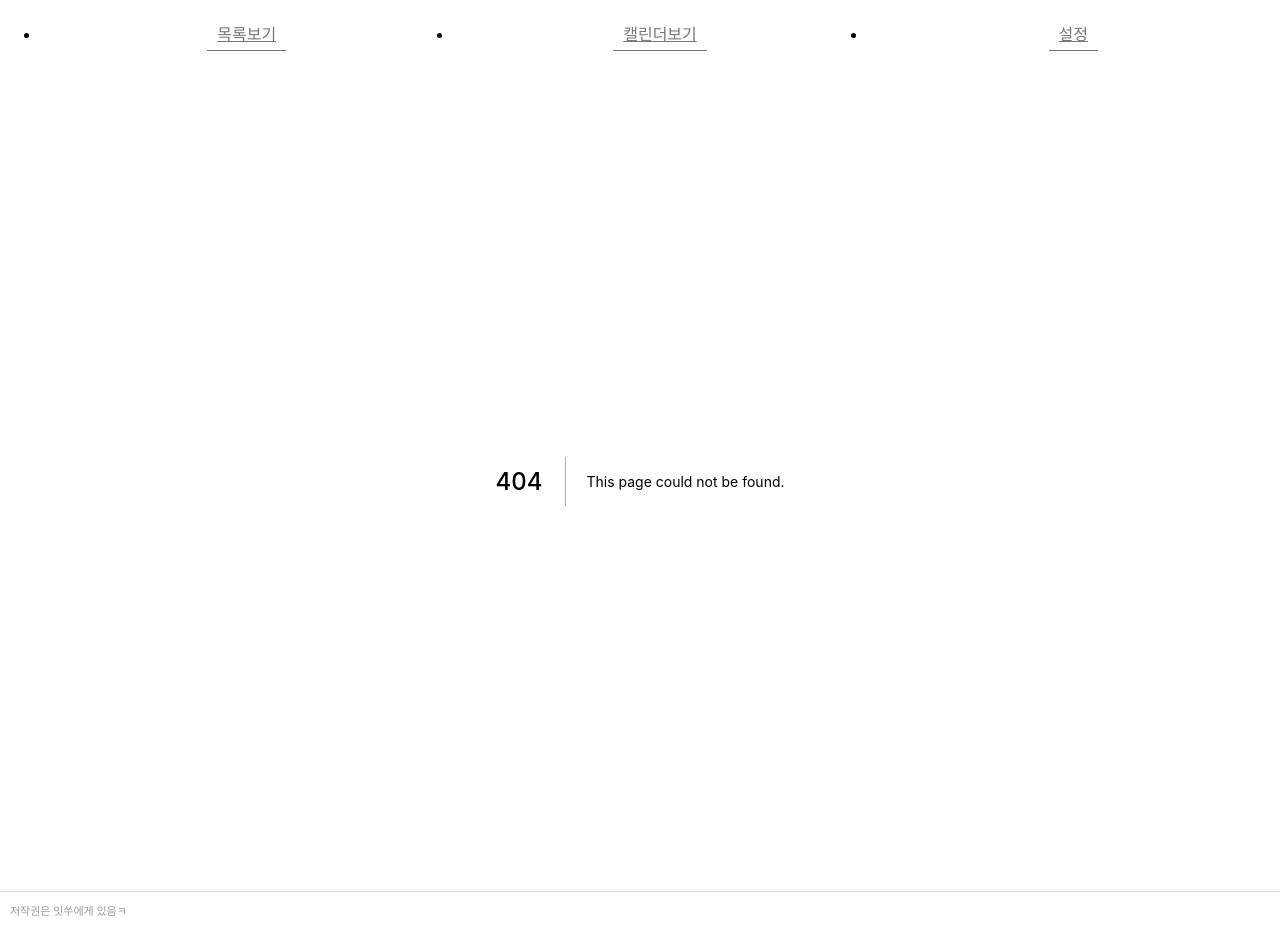
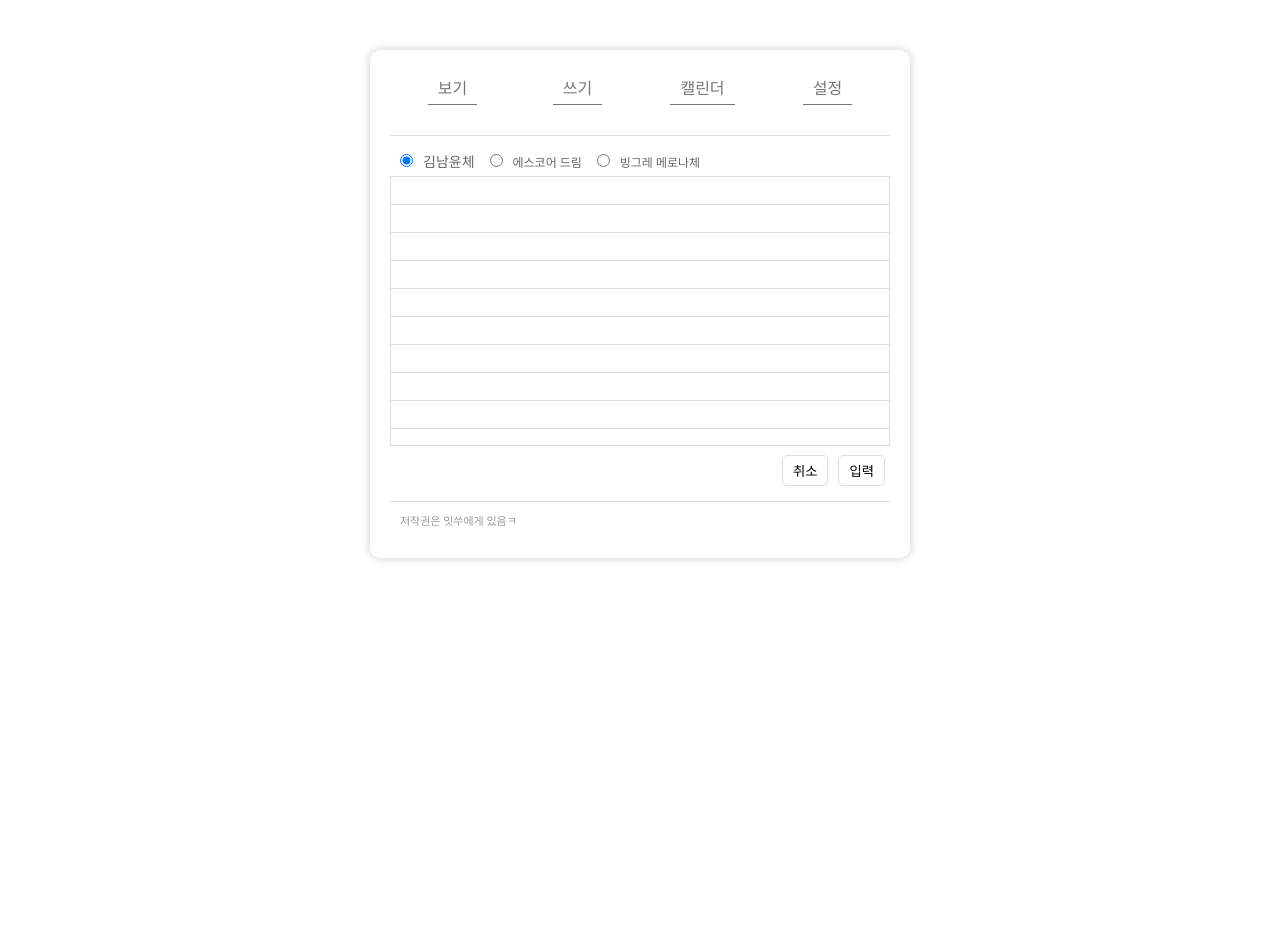
Before and after one commit to chancesu/daily_note, a Next.js app: page /edit in a window 1280 px wide. Before the commit this address had no page. After the commit the page ends 800 px from the top, so only its background shows below. Built offline with nearby package versions, Linux system fonts and the light colour scheme; a web font is replaced by a local one.

Commit message:
Long time no see, React.

```diff
--- /dev/null
+++ b/assets/styles/diary.scss
@@ -0,0 +1,50 @@
+.text-diary{
+    min-height:300px;
+    padding:14px;
+    border:1px solid #ddd;
+    background: url('~/static/images/text-diray.png') repeat 0 12px;
+    color:#999;
+    font-size:14px;
+    line-height:27px;
+}
+
+.edit-box{
+  width:100%;
+  min-height:300px;
+  margin:0 auto;
+  padding-top:10px;
+  border-top:1px solid #ddd;
+  .type-box{
+    padding:5px;
+    input[type="radio"], label{
+      margin-right:10px;
+      color:#666;
+    }
+    label{
+      padding:5px 0;
+    }
+  }
+  textarea{
+    width:100%;
+    height:270px;
+    box-sizing:border-box;
+    padding:0 5px;
+    background: url('~/static/images/text-diray.png') repeat 0 27px;
+    background-attachment: local;
+    border:1px solid #ddd;
+    color:#999;
+    font-size:14px;
+    line-height:28px;
+    resize:none;
+  }
+  .button-group{
+    text-align: right;
+    button{
+      margin:5px;
+      padding:5px 10px;
+      background:#fff;
+      border: 1px solid #ddd;
+      border-radius: 5px;
+    }
+  }
+}
--- a/assets/styles/index.scss
+++ b/assets/styles/index.scss
@@ -26,12 +26,15 @@
   }
 .score-dream{
   font-family: 'S-CoreDream-2ExtraLight';
+  font-size:12px;
 }
 .binggae{
   font-family: 'BinggraeMelona';
+  font-size:12px;
 }
 .namyun{
   font-family: 'KimNamyun', sans-serif;
+  font-size:14px;
 }
 
 .wrap{
@@ -41,13 +44,3 @@
   border-radius:10px;
   box-shadow: 0 0 10px rgba($color: #000000, $alpha: 0.2);
 }
-
-.text-diary{
-    min-height:300px;
-    padding:14px;
-    border:1px solid #ddd;
-    background: url('~/static/images/text-diray.png') repeat 0 12px;
-    color:#999;
-    font-size:14px;
-    line-height:27px;
-}
--- /dev/null
+++ b/components/diary/edit.js
@@ -0,0 +1,49 @@
+import React, { useRef } from 'react';
+
+export default class Index extends React.Component {
+  constructor(props) {
+    super(props);
+    this.state = {
+      fontGroup : {
+        "namyun" : true,
+        "score-dream" : false,
+        "binggae" : false,
+        "dotum" : false
+      },
+      font : "namyun"
+    }
+  }
+
+  getFontType = (event) => {
+    let obj = {}
+    obj[event.target.id] = event.target.checked ;
+    console.log(event.target.id,obj);
+    this.setState({fontGroup: obj})
+    console.log(event.target.id,obj);
+  }
+
+  render() {
+    return (
+      <>
+        <div className="edit-box">
+          <form id="diary" action="">
+            <div className="type-box">
+              <input type="radio" id="namyun" name="font-type" onChange={this.getFontType} checked={this.state.fontGroup['namyun']}/>
+              <label for="namyun" className="namyun">김남윤체</label>
+              <input type="radio" id="score-dream" name="font-type"  onChange={this.getFontType} checked={this.state.fontGroup['score-dream']}/>
+              <label for="score-dream" className="score-dream">에스코어 드림</label>
+              <input type="radio" id="binggae" name="font-type"  onChange={this.getFontType} checked={this.state.fontGroup['binggae']}/>
+              <label for="binggae" className="binggae">빙그레 메로나체</label>
+              {JSON.stringify(this.fontGroup)}
+            </div>
+            <textarea id="diary-text" className={this.state.font}></textarea>
+            <div className="button-group">
+              <button type="button" className="btn-cancle">취소</button>
+              <button type="submit" className="btn-submit">입력</button>
+            </div>
+          </form>
+        </div>
+      </>
+    );
+  }
+}
--- /dev/null
+++ b/components/diary/index.js
@@ -0,0 +1,10 @@
+import React from 'react';
+const DiaryView = () => (
+    <React.Fragment>
+        <div className="text-diary namyun">
+          dd텍스트 일기장 텍스트 일기장텍스트 일기장텍스트 일기장텍스트 일기장텍스트 일기장텍스트 일기장텍스트 일기장텍스트 일기장텍스트 일기장텍스트 일기장텍스트 일기장텍스트 일기장텍스트 일기장텍스트 일기장텍스트 일기장텍스트 일기장
+        </div>
+    </React.Fragment>
+)
+
+export default DiaryView;
--- a/layout/Header.js
+++ b/layout/Header.js
@@ -5,8 +5,9 @@ import '@styles/layout/header.scss';
 const Header = () => (
   <header>
     <ul className="nav">
-      <li><Link href="/"><a>목록보기</a></Link></li>
-      <li><Link href="/calendar"><a>캘린더보기</a></Link></li>
+      <li><Link href="/diary"><a>보기</a></Link></li>
+      <li><Link href="/edit"><a>쓰기</a></Link></li>
+      <li><Link href="/calendar"><a>캘린더</a></Link></li>
       <li><Link href="/#none"><a>설정</a></Link></li>
     </ul>
   </header>
--- a/pages/calendar.js
+++ b/pages/calendar.js
@@ -1,7 +1,8 @@
 import React from 'react';
 import Helmet from 'react-helmet';
+import CalendarContainer from '@/calendar';
+import '@styles/index.scss';
 import '@styles/calendar.scss';
-import CalendarContainer from '@/calendar';
 
 const Calendar = () => (
   <>
--- /dev/null
+++ b/pages/diary.js
@@ -0,0 +1,14 @@
+import React from 'react';
+import Helmet from 'react-helmet';
+import DiaryContainer from '@/diary';
+import '@styles/index.scss';
+import '@styles/diary.scss';
+
+const Diary = () => (
+  <>
+    <Helmet title="Diary Page" />
+    <DiaryContainer />
+  </>
+);
+
+export default Diary;
--- /dev/null
+++ b/pages/edit.js
@@ -0,0 +1,14 @@
+import React from 'react';
+import Helmet from 'react-helmet';
+import EditContainer from '@/diary/edit';
+import '@styles/index.scss';
+import '@styles/diary.scss';
+
+const Edit = () => (
+  <>
+    <Helmet title="Diary Edit" />
+    <EditContainer />
+  </>
+);
+
+export default Edit;
--- a/pages/index.js
+++ b/pages/index.js
@@ -1,7 +1,7 @@
 import React from 'react';
 import Helmet from 'react-helmet';
+import TextDiary from '@/TextDiary';
 import '@styles/index.scss';
-import TextDiary from '@/TextDiary';
 
 const Index = () => (
   <>
```
